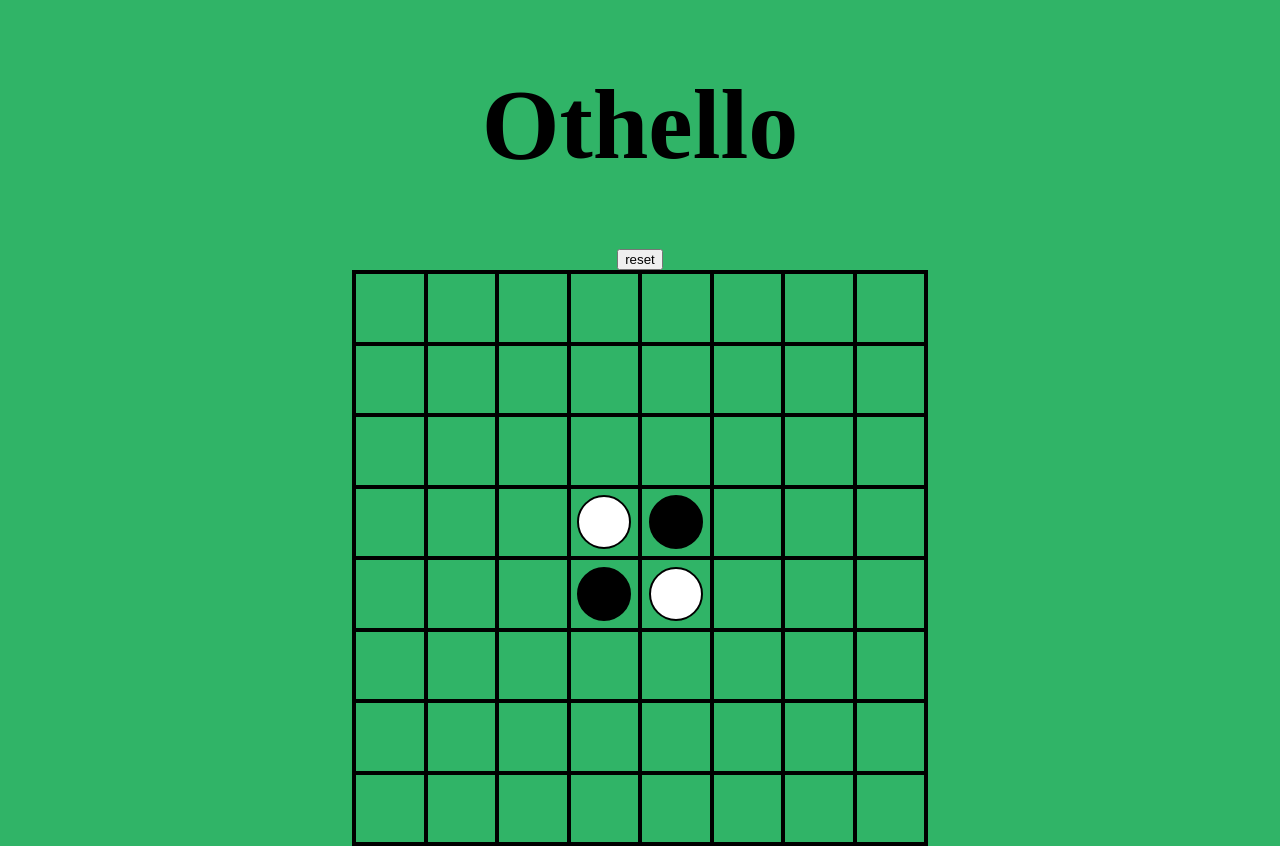
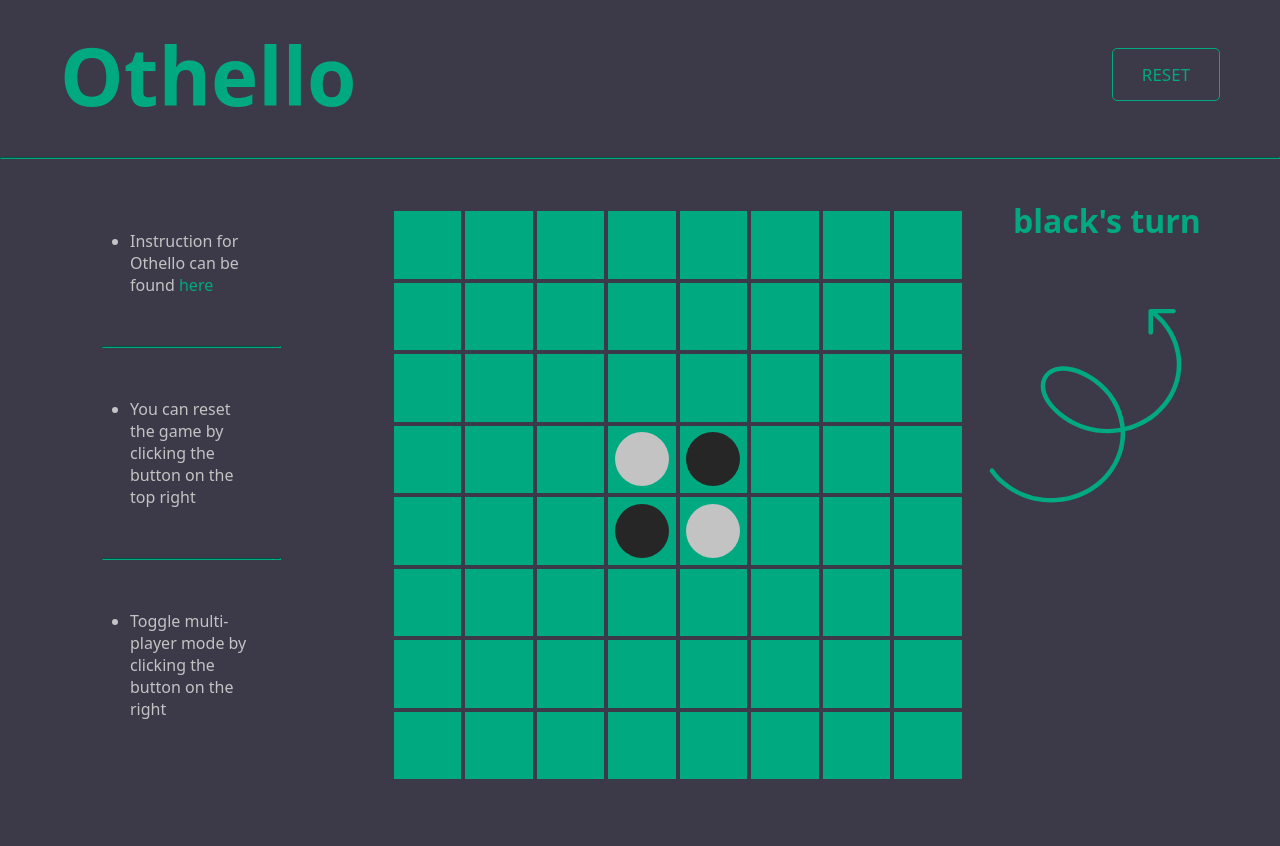
Before and after one commit to menachemlemmer/othello, a plain HTML site: page index.html in a window 1280 px wide. After the commit the page ends 800 px from the top, so only its background shows below. Drawn offline with Linux system fonts and the light colour scheme.

Commit message:
Add color theme and animations

```diff
--- a/css/style.css
+++ b/css/style.css
@@ -4,36 +4,199 @@
 
 body {
   margin: 0;
-  background-color: rgb(48, 180, 103);
+  font-family: system-ui, sans-serif;
+  background-color: #3c3a49;
   min-height: 100%;
-  display: flex;
-  flex-direction: column;
+  display: grid;
+  grid-template-rows: 2fr, 1fr;
+  grid-template-columns: 1fr 2fr 1fr;
   align-items: center;
+  justify-items: center;
+  color: #00a97f;
+}
+
+hr {
+  border-color: #00a97f;
+  width: 100%;
+  grid-column: 1/5;
 }
 
 h1 {
-  font-size: 100px;
+  font-size: 5rem;
+  margin: 20px;
+  margin-left: 60px;
+  justify-self: start;
+}
+
+h3 {
+  font-size: 2rem;
+}
+
+ul {
+  width: 70%;
+  color: #c3c3c3;
+  margin-left: 40px;
+}
+
+li {
+  margin: 50px;
+}
+
+a {
+  text-decoration: none;
+  color: #00a97f;
+}
+
+ul hr {
+  width: 80%;
+}
+
+img {
 }
 
 .board {
+  margin-top: 40px;
   display: grid;
-  border: 2px solid black;
   grid-template-rows: repeat(8, 1fr);
   grid-template-columns: repeat(8, 1fr);
   width: 45vw;
   height: 45vw;
+  background: #00a97f;
+  border: 2px solid #3c3a49;
+  min-width: 500px;
+  min-height: 500px;
+  max-width: 800px;
+  max-height: 800px;
+  cursor: grab;
 }
 
 .square {
-  border: 2px solid black;
   display: flex;
   justify-content: center;
   align-items: center;
+  background: #00a97f;
+  border: 2px solid #3c3a49;
+  transition: 0.3s;
+}
+
+.square:hover {
+  border: 4px solid #00a97f;
 }
 
 .token {
   height: 80%;
   width: 80%;
-  border-radius: 50px;
-  border: 2px solid black;
+  border-radius: 50%;
+  transition: 0.5s;
 }
+
+.white {
+  background-color: #c3c3c3;
+}
+
+.black {
+  background-color: #262626;
+}
+
+.msg-container {
+  align-self: baseline;
+  justify-self: start;
+  display: flex;
+  flex-direction: column;
+  align-items: end;
+  gap: 30px;
+}
+
+.expand {
+  animation: expand 0.7s cubic-bezier(0.215, 0.61, 0.355, 1) both;
+}
+
+@keyframes expand {
+  0% {
+    letter-spacing: -0.5em;
+    opacity: 0;
+  }
+  40% {
+    opacity: 0.6;
+  }
+  100% {
+    opacity: 1;
+  }
+}
+
+.flip {
+  animation: flip 0.4s cubic-bezier(0.455, 0.03, 0.515, 0.955) both;
+}
+
+@keyframes flip {
+  0% {
+    transform: rotateY(0);
+  }
+  100% {
+    transform: rotateY(180deg);
+  }
+}
+
+/* Button animation is from uiverse.io */
+
+.button {
+  --color: #00a97f;
+  padding: 0.8em 1.7em;
+  background-color: transparent;
+  border-radius: 0.3em;
+  position: relative;
+  overflow: hidden;
+  cursor: pointer;
+  transition: 0.5s;
+  font-weight: 400;
+  font-size: 17px;
+  border: 1px solid;
+  font-family: inherit;
+  text-transform: uppercase;
+  color: var(--color);
+  z-index: 1;
+  margin-right: 60px;
+  justify-self: end;
+}
+
+.button::before,
+.button::after {
+  content: "";
+  display: block;
+  width: 50px;
+  height: 50px;
+  transform: translate(-50%, -50%);
+  position: absolute;
+  border-radius: 50%;
+  z-index: -1;
+  background-color: var(--color);
+  transition: 1s ease;
+}
+
+.button::before {
+  top: -1em;
+  left: -1em;
+}
+
+.button::after {
+  left: calc(100% + 1em);
+  top: calc(100% + 1em);
+}
+
+.button:hover::before,
+.button:hover::after {
+  height: 410px;
+  width: 410px;
+}
+
+.button:hover {
+  color: #3c3a49;
+}
+
+.button:active {
+  filter: brightness(0.8);
+}
+
+#message {
+  align-self: center;
+}
--- a/index.html
+++ b/index.html
@@ -9,8 +9,28 @@
   </head>
   <body>
     <h1>Othello</h1>
-    <div id="message"></div>
-    <button id="reset">reset</button>
+    <div></div>
+    <button class="button" id="reset">reset</button>
+    <hr />
+    <div>
+      <ul>
+        <li>
+          Instruction for Othello can be found
+          <a href="https://www.wikihow.com/Play-Othello" target="_blank"
+            >here</a
+          >
+        </li>
+        <hr />
+        <li>You can reset the game by clicking the button on the top right</li>
+        <hr />
+        <li>Toggle multi-player mode by clicking the button on the right</li>
+      </ul>
+    </div>
     <div class="board"></div>
+    <div class="msg-container">
+      <h3 id="message"></h3>
+
+      <img src="images/arrow.svg" alt="arrow" />
+    </div>
   </body>
 </html>
--- a/js/app.js
+++ b/js/app.js
@@ -23,6 +23,7 @@
 
 const boardEl = document.querySelector(".board");
 const resetBtn = document.querySelector("#reset");
+const messageEl = document.querySelector("#message");
 
 for (let i = 0; i < 8; i++) {
   for (let j = 0; j < 8; j++) {
@@ -51,21 +52,45 @@
 
 function render() {
   updateBoard(board);
+  updateMessage();
 }
 
 function updateBoard(board) {
   for (let square of squareEls) {
     let idx = square.id.split(",");
+    if (
+      square.firstChild &&
+      square.firstChild.classList.contains(board[idx[0]][idx[1]])
+    ) {
+      continue;
+    }
     if (square.firstChild && board[idx[0]][idx[1]] !== "") {
-      square.firstChild.style.backgroundColor = board[idx[0]][idx[1]];
+      square.firstChild.removeAttribute("Class");
+      square.firstChild.classList.add("token");
+      square.firstChild.classList.add(board[idx[0]][idx[1]]);
+      setTimeout(function () {
+        square.firstChild.classList.add("flip");
+      }, 100);
     } else if (board[idx[0]][idx[1]] !== "") {
       let token = document.createElement("div");
       token.classList.add("token");
-      token.style.backgroundColor = board[idx[0]][idx[1]];
+      token.classList.add(board[idx[0]][idx[1]]);
       square.appendChild(token);
     } else if (square.firstChild) {
       square.removeChild(square.firstChild);
     }
+  }
+}
+
+function updateMessage() {
+  messageEl.classList.remove("expand");
+
+  if (winner(board)) {
+    setInterval(() => messageEl.classList.add("expand"), 0);
+    messageEl.textContent = `${winner(board)} wins!`;
+  } else {
+    setInterval(() => messageEl.classList.add("expand"), 0);
+    messageEl.textContent = `${player}'s turn`;
   }
 }
 
@@ -121,7 +146,6 @@
       j += direction[1];
     }
   }
-  render();
 }
 
 function terminal(board, player) {
@@ -136,6 +160,28 @@
   return isTerminal;
 }
 
+function winner(board) {
+  if (!terminal(board, b) || !terminal(board, w)) {
+    return;
+  }
+  const flatBoard = board.flat();
+  let tally = flatBoard.reduce(function (acc, vote) {
+    if (acc[vote]) {
+      acc[vote] = acc[vote] + 1;
+    } else {
+      acc[vote] = 1;
+    }
+    return acc;
+  }, {});
+  if (tally.white > tally.black) {
+    return w;
+  } else if (tally.black > tally.white) {
+    return b;
+  } else {
+    return "tie";
+  }
+}
+
 function swap(play) {
   if (play === b) {
     player = w;
@@ -143,11 +189,8 @@
     player = b;
   }
 }
-/*----------------------------- Event Listeners -----------------------------*/
 
-resetBtn.addEventListener("click", init);
-
-boardEl.addEventListener("click", (e) => {
+function handleClick(e) {
   let idx = e.target.id.split(",").map(Number);
   let i = idx[0];
   let j = idx[1];
@@ -159,18 +202,13 @@
   if (terminal(board, player)) {
     swap(player);
   }
-  if (terminal(board, player)) {
-    init();
-  }
-});
+  render();
+}
 
-//   }
-//   placePiece(currrentMove, player);
-//   if (player === b) {
-//     player = w;
-//   } else {
-//     player = b;
-//   }
-// });
+/*----------------------------- Event Listeners -----------------------------*/
+
+resetBtn.addEventListener("click", init);
+
+boardEl.addEventListener("click", handleClick);
 
 init();
```
Also changed, not shown: images/arrow.svg (added).
